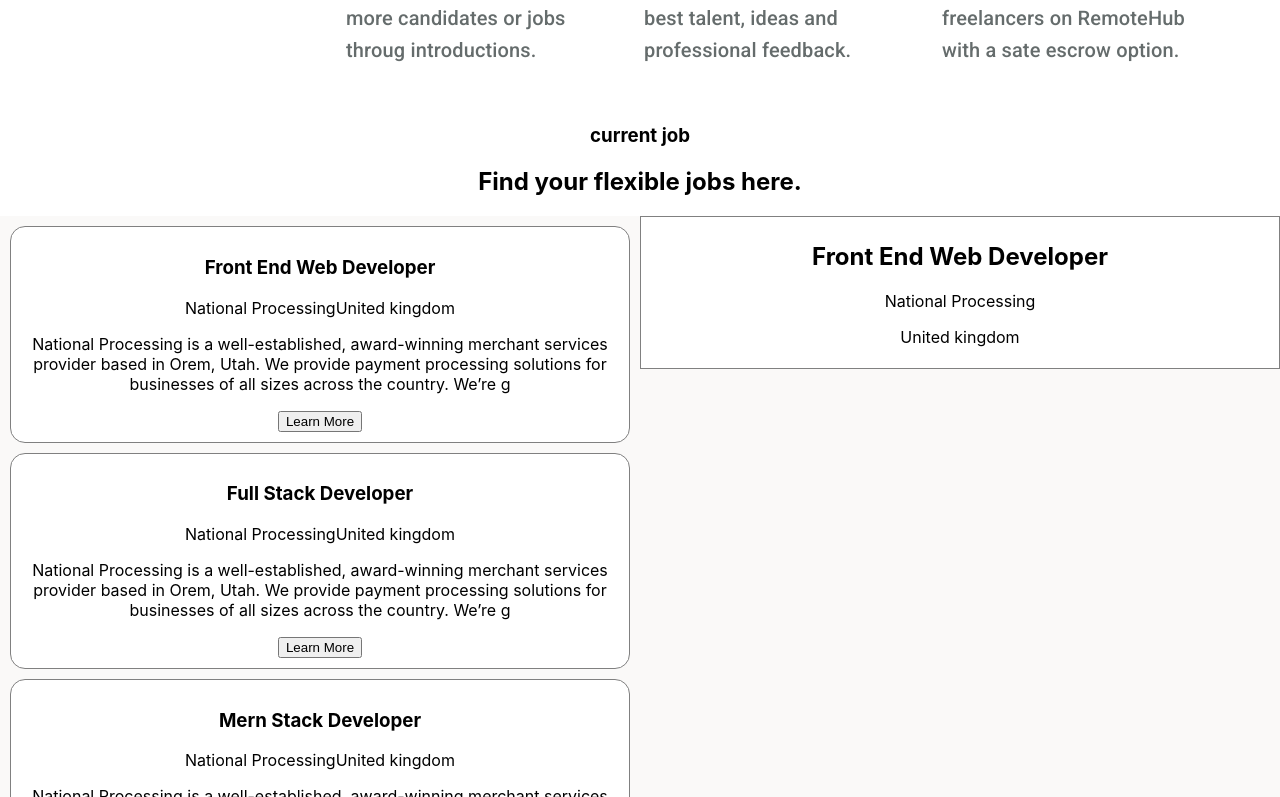
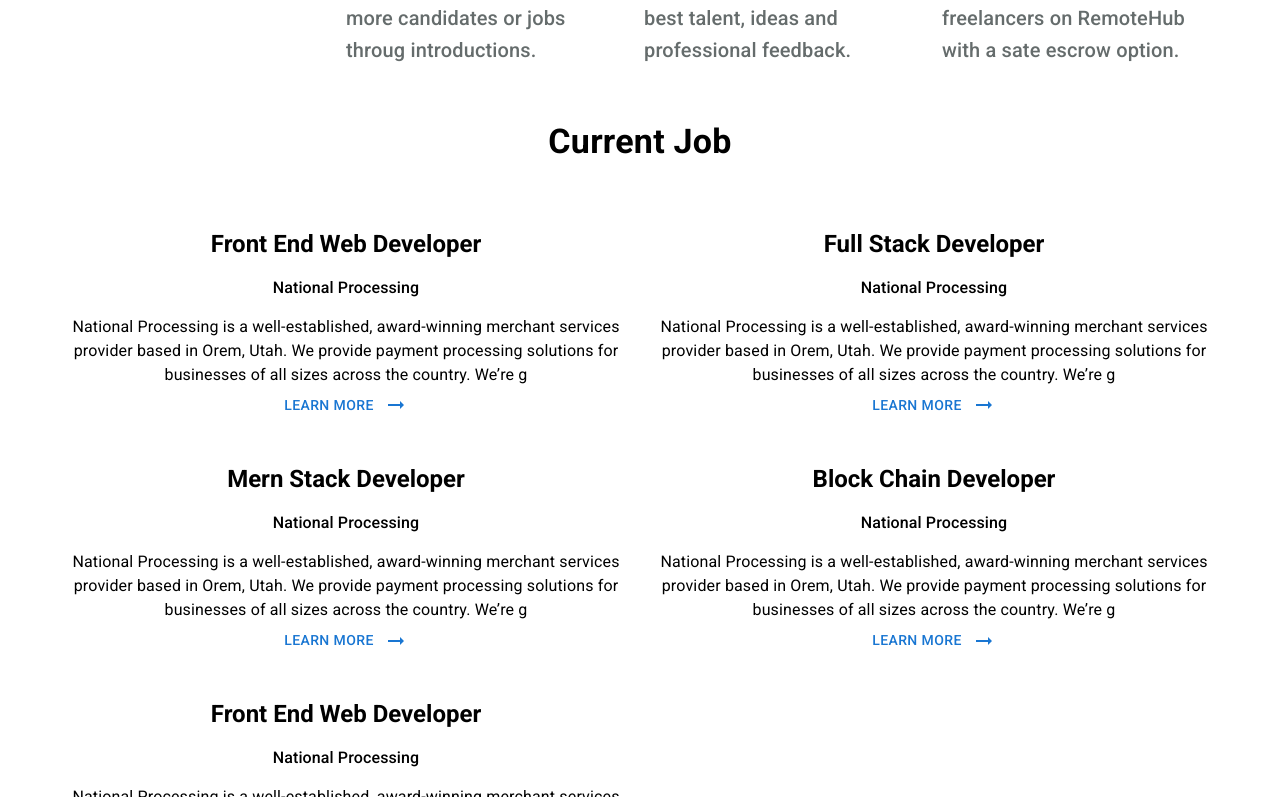
Before and after one commit to tajmin/travail-client, a React (Create React App) app: page / in a window 1280 px wide. Shown: the part 2383-3180 px from the top of the page. Built offline with nearby package versions, Linux system fonts and the light colour scheme.

Commit message:
CurrentJob added

```diff
--- a/src/Pages/Home/CurrentJob/CurrentJob.js
+++ b/src/Pages/Home/CurrentJob/CurrentJob.js
@@ -1,10 +1,39 @@
+import { Box, Button, Container, Grid, Link, Typography } from '@mui/material';
 import React from 'react';
+import ArrowRightAltSharpIcon from '@mui/icons-material/ArrowRightAltSharp';
+import jobs from "../../../fakeData"
 
 const CurrentJob = () => {
     return (
-        <div>
-            <h3>current job</h3>
-        </div>
+        <Container>
+            <Box style={{marginBottom: "50px"}}>
+            <Typography variant='h4' style={{ fontWeight: 600, marginTop: "15px"}}>
+                Current Job
+            </Typography>
+            </Box>
+            <Box sx={{ flexGrow: 1 }}>
+            <Grid container spacing={{ xs: 2, md: 3 }} columns={{ xs: 4, sm: 8, md: 12 }}>
+                {jobs.map((job, id) => (
+                <Grid item xs={2} sm={4} md={6} key={id} style={{borderRadius: "10px", gridGap: "5px"}}>
+                    <Typography variant='h5' style={{fontWeight: 600, marginTop: "15px"}}>
+                        {job.title}
+                    </Typography>
+                    <Typography variant='h6' style={{fontSize: 16, fontWeight: 500, marginTop: "15px"}}>
+                        {job.company}
+                    </Typography>
+                    <Typography style={{marginTop: "15px"}}>
+                        {job.jobDesc.slice(0, 200)}
+                    </Typography>
+                    <Link style={{textDecoration: "none", marginTop: "15px", }}>
+                        <Button>Learn More <ArrowRightAltSharpIcon
+                        style={{marginLeft: 10}}/></Button>
+
+                    </Link>
+                </Grid>
+                ))}
+            </Grid>
+            </Box>
+        </Container>
     );
 };
 
```
